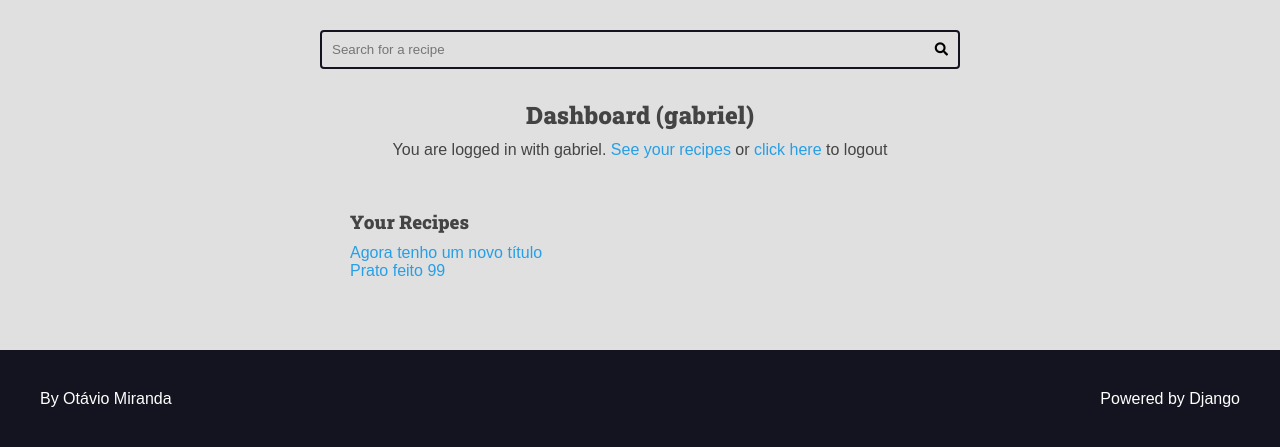
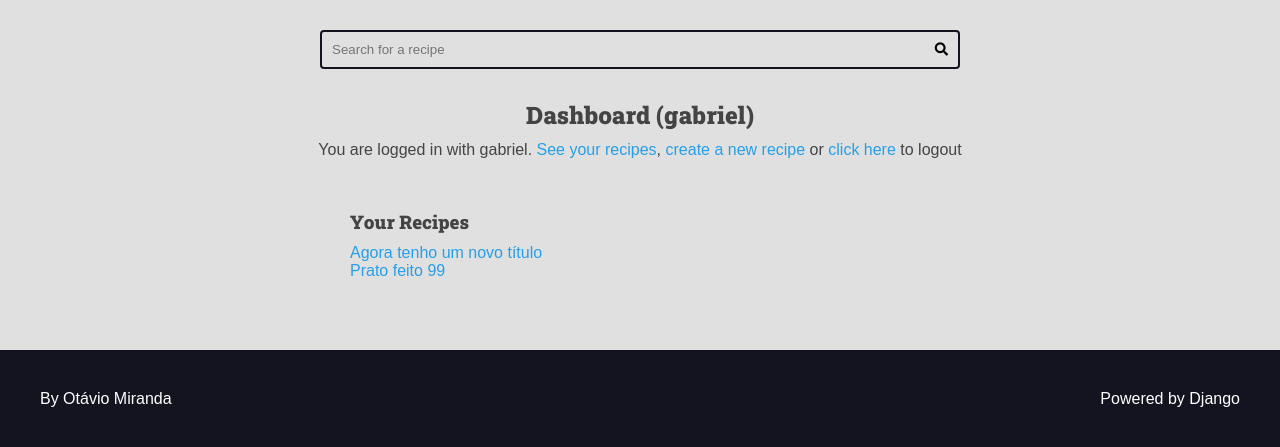
Before and after one commit to Gabrielxdf/recipe-django, a Django app: page /authors/dashboard/ in a window 1280 px wide. Shown: the part 113-560 px from the top of the page. Run offline with Django 4.2, Linux system fonts and the light colour scheme; a user stored in the database is signed in; data comes from the database, SQL or seed files in the repository; both versions use the stored data as it was after the commit.

Commit message:
creating dashboard_recipe_create

```diff
--- a/annotations.txt
+++ b/annotations.txt
@@ -275,3 +275,7 @@ Sempre que tivermos um form com arquivos
 )
 
 No django isso é feito pela linha files. Portanto, request.POST vem dados de texto e request.FILES vem arquivos binários.
+
+
+def dashboard_recipe_create(): essa é a view
+Então apartemente quando acesso uma determinada URL a view é chamda, mas quando dou submit em um botão a view também é chamada. Só assim é possível salvar o form. Através dessa segunda chamada da view. (Ver o código da view.)
--- a/authors/templates/authors/partials/login_message.html
+++ b/authors/templates/authors/partials/login_message.html
@@ -2,7 +2,8 @@
   <div class="login-message">
     You are logged in with
     {{ request.user.username }}.
-    <a href="{% url 'authors:dashboard' %}">See your recipes</a> or<form class="inline-form" action="{% url 'authors:logout' %}" method="POST">
+    <a href="{% url 'authors:dashboard' %}">See your recipes</a>,
+    <a href="{% url 'authors:dashboard_recipe_create' %}">create a new recipe</a> or<form class="inline-form" action="{% url 'authors:logout' %}" method="POST">
       {% csrf_token %}
       <input type="hidden" name="username" value="{{ request.user.username }}" />
       <button class="plaintext-button" type="submit">click here</button>
--- a/authors/urls.py
+++ b/authors/urls.py
@@ -12,6 +12,11 @@ urlpatterns = [
     path('logout/', views.logout_view, name='logout'),
     path('dashboard/', views.dashboard, name='dashboard'),
     path(
+        'dashboard/recipe/create/',
+        views.dashboard_recipe_create,
+        name='dashboard_recipe_create'
+    ),
+    path(
         'dashboard/recipe/<int:id>/edit/',
         views.dashboard_recipe_edit,
         name='dashboard_recipe_edit'
--- a/authors/views.py
+++ b/authors/views.py
@@ -6,6 +6,7 @@ from django.contrib.auth.decorators import login_required
 from django.http import Http404
 from django.shortcuts import redirect, render
 from django.urls import reverse
+from django.utils.text import slugify
 
 from authors.forms.recipe_form import AuthorRecipeForm
 from recipes.models import Recipe
@@ -149,5 +150,30 @@ def dashboard_recipe_edit(request, id):
     )
 
 
-def view_recipe_creat():
-    ...
+@login_required(login_url='authors:login', redirect_field_name='next')
+def dashboard_recipe_create(request):
+    form = AuthorRecipeForm(
+        data=request.POST or None,
+        files=request.FILES or None
+    )
+
+    if form.is_valid():
+        recipe = form.save(commit=False)
+
+        recipe.author = request.user
+        recipe.preparation_steps_is_html = False
+        recipe.is_published = False
+        recipe.slug = slugify(recipe.title)
+
+        recipe.save()
+
+        messages.success(request, 'Your recipe has been created successfully!')
+        return redirect(reverse('authors:dashboard'))
+
+    return render(
+        request,
+        'authors/pages/dashboard_recipe.html',
+        context={
+            'form': form,
+        }
+    )
```
Also changed, not shown: db.sqlite3.
